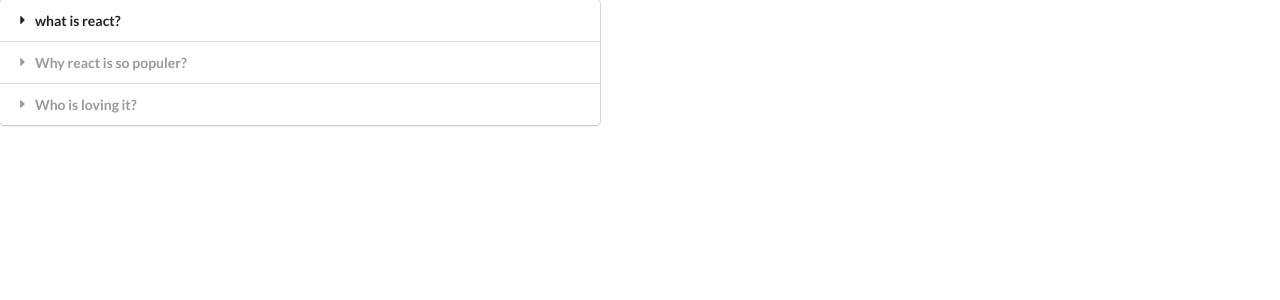
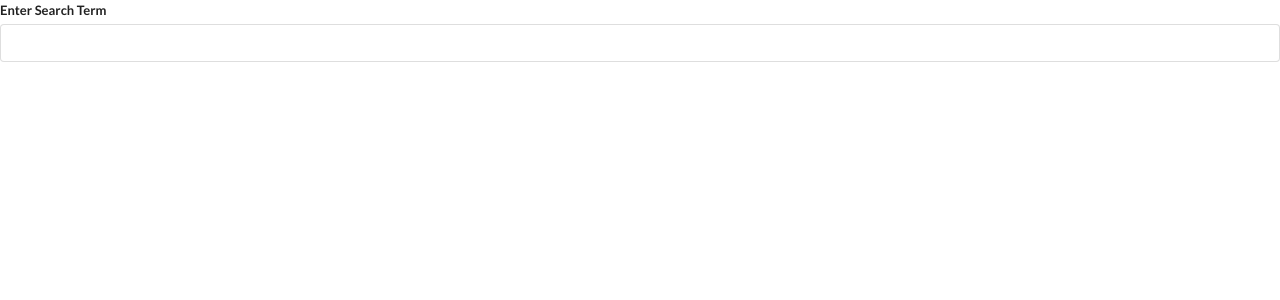
Before and after one commit to sunilkhuwal/widgets, a React (Create React App) app: page / in a window 1280 px wide. Shown: the top 300 px of the page. Built offline with nearby package versions, Linux system fonts and the light colour scheme.

Commit message:
Search component added

```diff
--- a/src/App.js
+++ b/src/App.js
@@ -1,5 +1,6 @@
 import React from "react";
 import Accordion from "./components/accordion";
+import Search from "./components/Search";
 
 const items = [
   {
@@ -17,7 +18,8 @@
 ];
 
 const App = () => {
-  return <Accordion  items={items}/>;
+  // return <Accordion  items={items}/>;
+  return <Search />;
 };
 
 export default App;
--- /dev/null
+++ b/src/components/Search.js
@@ -0,0 +1,19 @@
+import React, { useState } from "react";
+
+const Search = () => {
+  const [term, setTerm] = useState("");
+  return (
+    <div className="ui form">
+      <div className="field">
+        <label>Enter Search Term</label>
+        <input
+          value={term}
+          onChange={(e) => setTerm(e.target.value)}
+          className="input"
+        />
+      </div>
+    </div>
+  );
+};
+
+export default Search;
```
